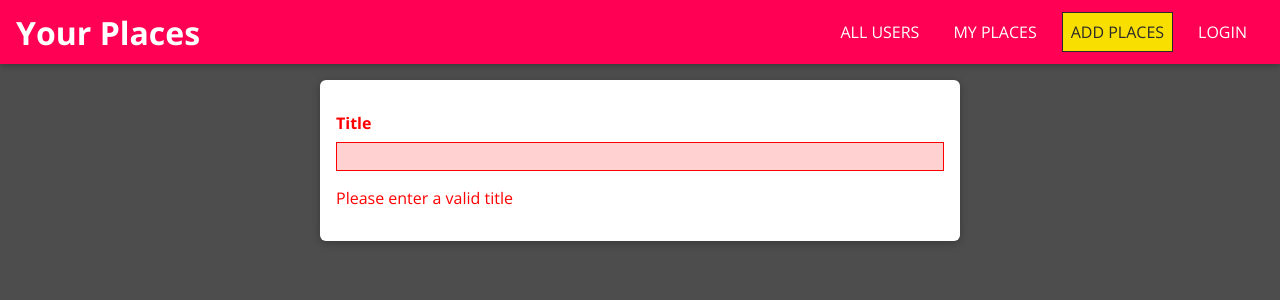
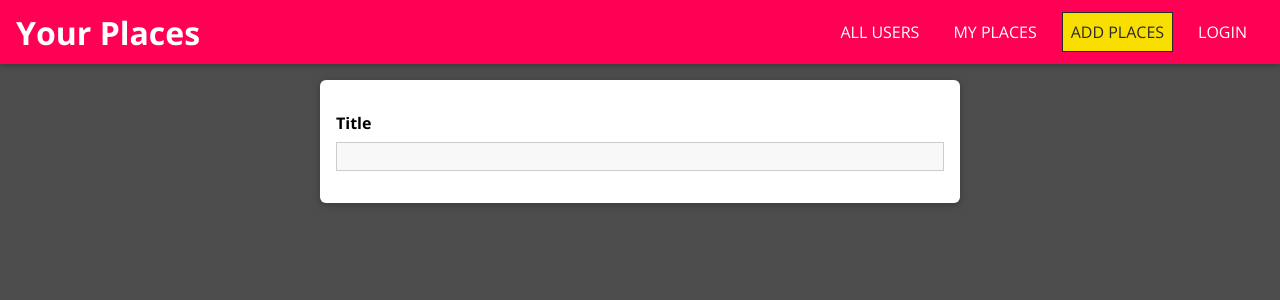
Before and after one commit to akashzsh/MERN-Project, a React (Create React App) app in the folder Frontend/app-frontend/: page /places/new in a window 1280 px wide. Shown: the top 300 px of the page. Built offline with nearby package versions, Linux system fonts and the light colour scheme.

Commit message:
custom validators and reducers

```diff
--- a/Frontend/app-frontend/src/places/pages/NewPlace.js
+++ b/Frontend/app-frontend/src/places/pages/NewPlace.js
@@ -1,6 +1,7 @@
 import React from "react";
 
 import Input from "../../shared/components/FormElements/Input";
+import { VALIDATOR_REQUIRE } from "../../shared/util/validators";
 import "./NewPlace.css";
 
 export default function NewPlace() {
@@ -11,6 +12,7 @@
         type="text"
         label="Title"
         errorText="Please enter a valid title"
+        validators={[VALIDATOR_REQUIRE()]}
       />
     </form>
   );
--- a/Frontend/app-frontend/src/shared/components/FormElements/Input.js
+++ b/Frontend/app-frontend/src/shared/components/FormElements/Input.js
@@ -1,5 +1,6 @@
 import React, { useReducer } from "react";
 
+import { validate } from "../../util/validators";
 import "./Input.css";
 
 const inputReducer = (state, action) => {
@@ -8,7 +9,12 @@
       return {
         ...state,
         value: action.val,
-        isValid: true,
+        isValid: validate(action.val, action.validators),
+      };
+    case "TOUCH":
+      return {
+        ...state,
+        isTouched: true,
       };
     default:
       return state;
@@ -19,12 +25,20 @@
   const [inputState, dispatch] = useReducer(inputReducer, {
     value: "",
     isValid: false,
+    isTouched: false,
   });
 
   const changeHandler = (event) => {
     dispatch({
       type: "CHANGE",
       val: event.target.value,
+      validators: props.validators,
+    });
+  };
+
+  const touchHandler = () => {
+    dispatch({
+      type: "TOUCH",
     });
   };
 
@@ -35,6 +49,7 @@
         type={props.type}
         placeholder={props.placeholder}
         onChange={changeHandler}
+        onBlur={touchHandler}
         value={inputState.value}
       />
     ) : (
@@ -42,6 +57,7 @@
         id={props.id}
         rows={props.row || 3}
         onChange={changeHandler}
+        onBlur={touchHandler}
         value={inputState.value}
       />
     );
@@ -49,11 +65,12 @@
   return (
     <div
       className={`form-control ${!inputState.isValid &&
+        inputState.isTouched &&
         "form-control--invalid"}`}
     >
       <label htmlFor={props.id}>{props.label}</label>
       {element}
-      {!inputState.isValid && <p>{props.errorText}</p>}
+      {!inputState.isValid && inputState.isTouched && <p>{props.errorText}</p>}
     </div>
   );
 };
--- /dev/null
+++ b/Frontend/app-frontend/src/shared/util/validators.js
@@ -0,0 +1,46 @@
+const VALIDATOR_TYPE_REQUIRE = 'REQUIRE';
+const VALIDATOR_TYPE_MINLENGTH = 'MINLENGTH';
+const VALIDATOR_TYPE_MAXLENGTH = 'MAXLENGTH';
+const VALIDATOR_TYPE_MIN = 'MIN';
+const VALIDATOR_TYPE_MAX = 'MAX';
+const VALIDATOR_TYPE_EMAIL = 'EMAIL';
+const VALIDATOR_TYPE_FILE = 'FILE';
+
+export const VALIDATOR_REQUIRE = () => ({ type: VALIDATOR_TYPE_REQUIRE });
+export const VALIDATOR_FILE = () => ({ type: VALIDATOR_TYPE_FILE });
+export const VALIDATOR_MINLENGTH = val => ({
+  type: VALIDATOR_TYPE_MINLENGTH,
+  val: val
+});
+export const VALIDATOR_MAXLENGTH = val => ({
+  type: VALIDATOR_TYPE_MAXLENGTH,
+  val: val
+});
+export const VALIDATOR_MIN = val => ({ type: VALIDATOR_TYPE_MIN, val: val });
+export const VALIDATOR_MAX = val => ({ type: VALIDATOR_TYPE_MAX, val: val });
+export const VALIDATOR_EMAIL = () => ({ type: VALIDATOR_TYPE_EMAIL });
+
+export const validate = (value, validators) => {
+  let isValid = true;
+  for (const validator of validators) {
+    if (validator.type === VALIDATOR_TYPE_REQUIRE) {
+      isValid = isValid && value.trim().length > 0;
+    }
+    if (validator.type === VALIDATOR_TYPE_MINLENGTH) {
+      isValid = isValid && value.trim().length >= validator.val;
+    }
+    if (validator.type === VALIDATOR_TYPE_MAXLENGTH) {
+      isValid = isValid && value.trim().length <= validator.val;
+    }
+    if (validator.type === VALIDATOR_TYPE_MIN) {
+      isValid = isValid && +value >= validator.val;
+    }
+    if (validator.type === VALIDATOR_TYPE_MAX) {
+      isValid = isValid && +value <= validator.val;
+    }
+    if (validator.type === VALIDATOR_TYPE_EMAIL) {
+      isValid = isValid && /^\S+@\S+\.\S+$/.test(value);
+    }
+  }
+  return isValid;
+};
```
